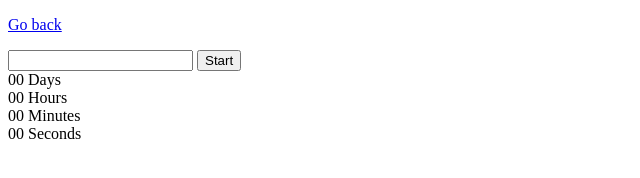
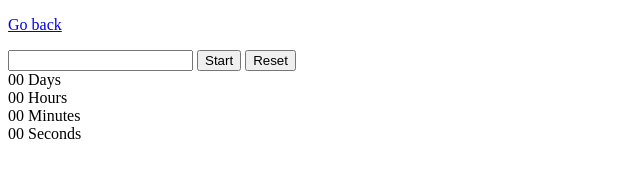
Before and after one commit to Ichim99/goit-js-hw-09, a plain HTML site: page 02-timer.html in a window 1280 px wide. Shown: the whole page, without its empty margins (0-640 px from the left). Drawn offline with Linux system fonts and the light colour scheme.

Commit message:
Deploying to gh-pages from @ Ichim99/goit-js-hw-09@edcc37db058b29cc76b0650d7fde4f483de76c82 🚀

```diff
--- a/02-timer.html
+++ b/02-timer.html
@@ -1 +1 @@
-<!DOCTYPE html><html lang="en"><head><script type="module" src="/goit-js-hw-09/02-timer.c13ac1ed.js"></script><script nomodule="" defer src="/goit-js-hw-09/02-timer.37a98289.js"></script><meta charset="utf-8"><meta name="viewport" content="width=device-width, initial-scale=1.0"><title>Countdown timer</title><link rel="stylesheet" href="/goit-js-hw-09/01-color-switcher.f5017c60.css"></head><body> <p><a href="/goit-js-hw-09/index.html">Go back</a></p> <input type="text" id="datetime-picker"> <button type="button" data-start="">Start</button> <div class="timer"> <div class="field"> <span class="value" data-days="">00</span> <span class="label">Days</span> </div> <div class="field"> <span class="value" data-hours="">00</span> <span class="label">Hours</span> </div> <div class="field"> <span class="value" data-minutes="">00</span> <span class="label">Minutes</span> </div> <div class="field"> <span class="value" data-seconds="">00</span> <span class="label">Seconds</span> </div> </div> <script src="/goit-js-hw-09/02-timer.f6953c02.js" type="module"></script><script src="/goit-js-hw-09/02-timer.a5838d23.js" nomodule="" defer></script> </body></html>
+<!DOCTYPE html><html lang="en"><head><script type="module" src="/goit-js-hw-09/02-timer.c13ac1ed.js"></script><script nomodule="" defer src="/goit-js-hw-09/02-timer.37a98289.js"></script><meta charset="utf-8"><meta name="viewport" content="width=device-width, initial-scale=1.0"><title>Countdown timer</title><link rel="stylesheet" href="/goit-js-hw-09/01-color-switcher.f5017c60.css"></head><body> <p><a href="/goit-js-hw-09/index.html">Go back</a></p> <input type="text" id="datetime-picker"> <button type="button" data-start="">Start</button> <button type="button" data-reset="">Reset</button> <div class="timer"> <div class="field"> <span class="value" data-days="">00</span> <span class="label">Days</span> </div> <div class="field"> <span class="value" data-hours="">00</span> <span class="label">Hours</span> </div> <div class="field"> <span class="value" data-minutes="">00</span> <span class="label">Minutes</span> </div> <div class="field"> <span class="value" data-seconds="">00</span> <span class="label">Seconds</span> </div> </div> <script src="/goit-js-hw-09/02-timer.f6953c02.js" type="module"></script><script src="/goit-js-hw-09/02-timer.a5838d23.js" nomodule="" defer></script> </body></html>
```
